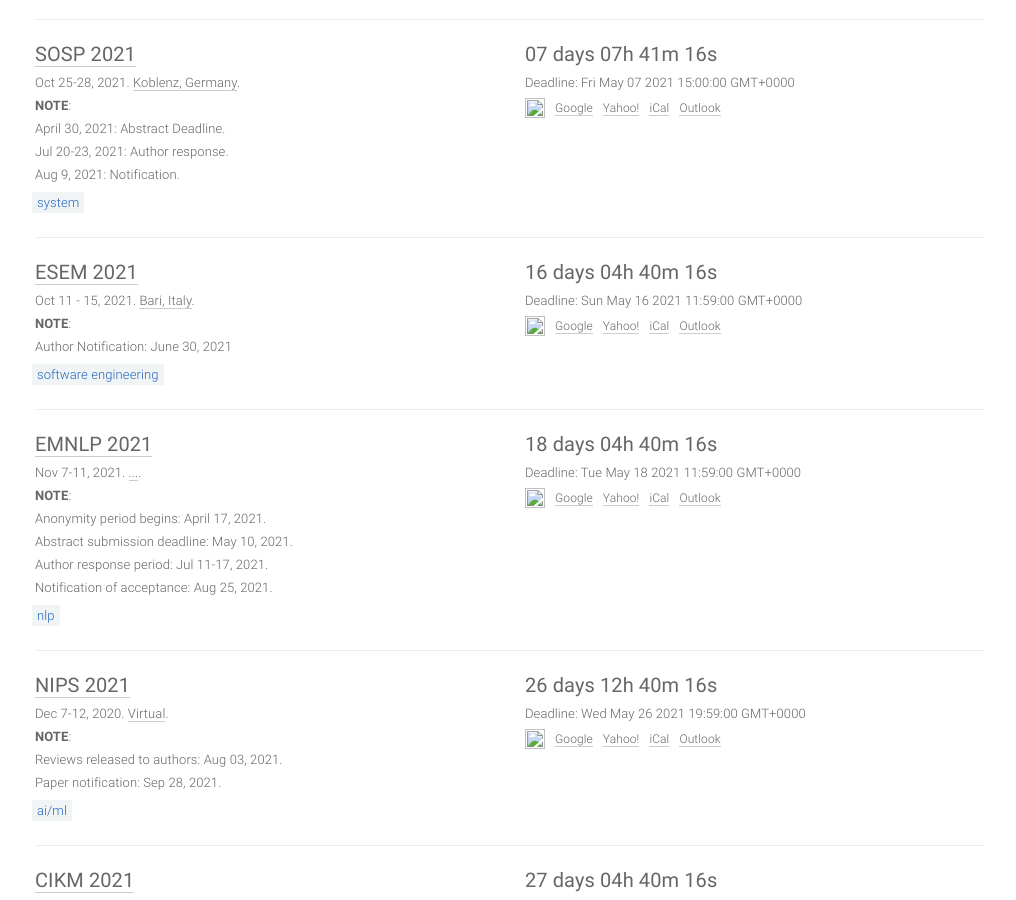
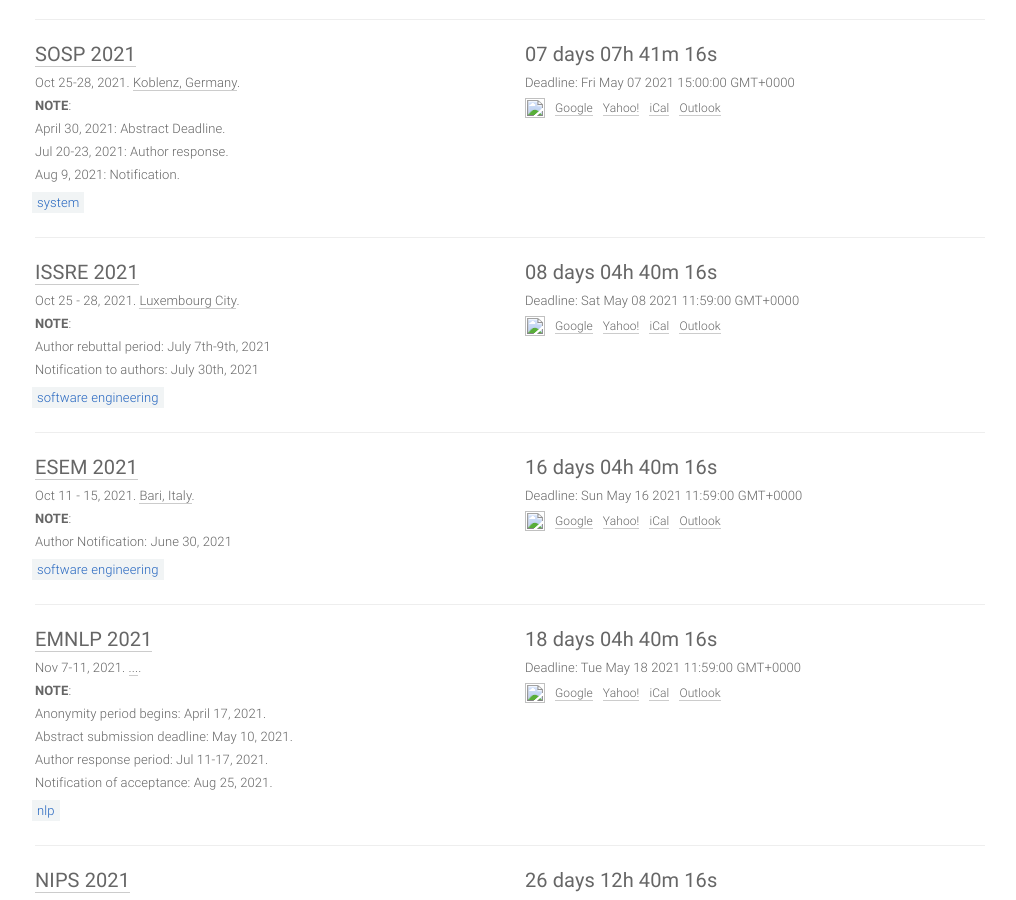
Before and after one commit to YanlinWang/DDL_netlify, a Jekyll site: the page built from index.html, in a window 1280 px wide and 900 px high, scrolled down 465 px. Shown: the whole window, without its empty margins (130-1146 px from the left). Built offline with Jekyll 4.4.1, drawn with Linux system fonts in a browser that asks for light colours.

Commit message:
Update conferences.yml

```diff
--- a/_data/conferences.yml
+++ b/_data/conferences.yml
@@ -38,6 +38,21 @@
   sub: SE
   note: '<b>NOTE</b>:
          <br>Author Notification: June 14th, 2021'
+
+- title: ISSRE
+  year: 2021
+  id: issre
+  link: http://2021.issre.net/Call-for-papers
+  abstract_deadline: '2021-04-30 23:59:00'
+  deadline: '2021-05-07 23:59:00'
+  timezone: UTC-12
+  date: Oct 25 - 28, 2021
+  place: Luxembourg City
+  sub: SE
+  note: '<b>NOTE</b>:
+         <br>Author rebuttal period: July 7th-9th, 2021
+         <br>Notification to authors: July 30th, 2021'
+
 
 - title: ESEM
   year: 2021
```
